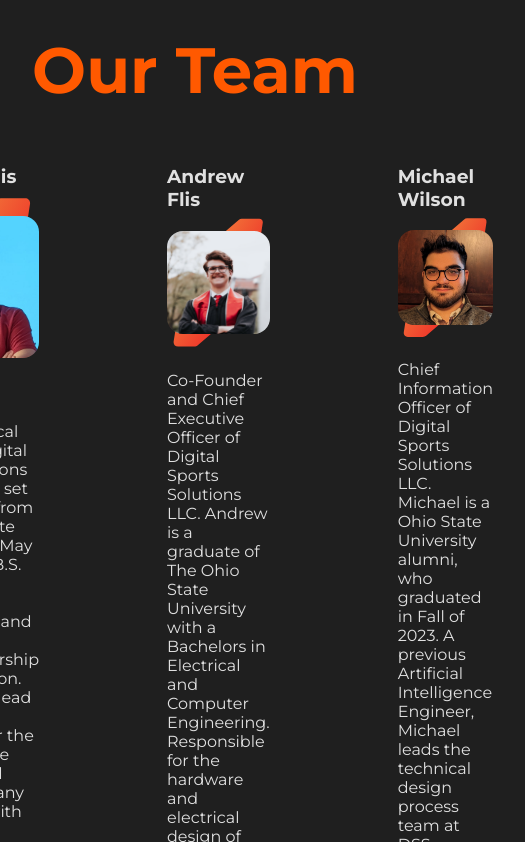
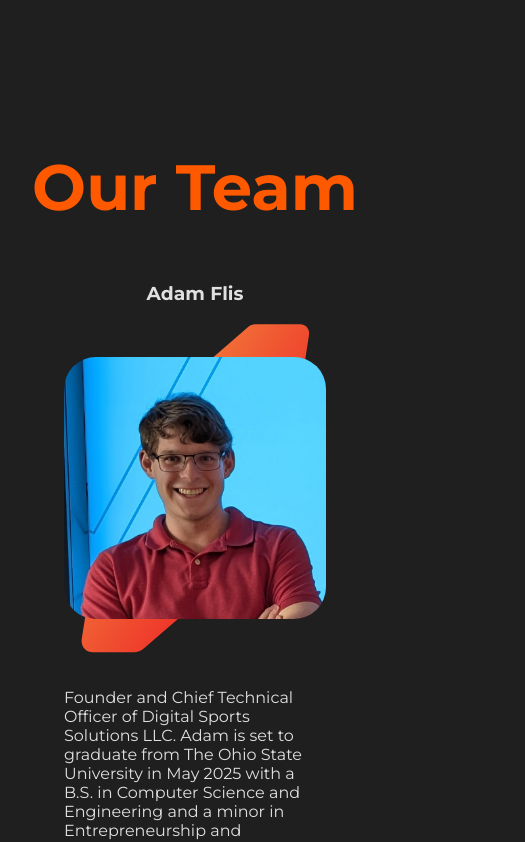
Before and after one commit to Digital-Sports-Solutions-Official/DSS-website, a React (Vite) app: page /about in a window 390 px wide. Shown: the part 3862-4704 px from the top of the page, 525 px wide, since content can reach past the window. Built offline with nearby package versions, Linux system fonts and the light colour scheme.

Commit message:
Team is mobile friendly now

```diff
--- a/src/routes/About/Team.css
+++ b/src/routes/About/Team.css
@@ -6,13 +6,9 @@
     justify-content: center;
 }
 
-/* TODO style basically like the google slides */
-
 .Team .member {
     display: flex;
     flex-direction: column;
-    /* background-color: var(--dss-gray); */
-    /* color: var(--dss-black); */
 
     align-items: center;
     justify-content: flex-start;
@@ -45,10 +41,9 @@
     width: 100%;
     z-index: 1;
     margin: 20% 0;
-    /* TODO Figure out why this border isn't visible */
-    border-color: var(--dss-gray);
-    border-width: 2rem;
-    border-radius: 1rem;
+    /* TODO Maybe add this border */
+    /* border: 1rem solid var(--dss-gray); */
+    border-radius: 2rem;
     /* Controls the size of the front image */
 }
 
@@ -68,3 +63,13 @@
     -webkit-user-select: none;
     user-select: none;
 }
+
+
+/* Mobile stylings */
+
+@media (max-width: 768px) {
+    .Team .container {
+        flex-direction: column;
+        align-items: center;
+    }
+}
--- a/src/routes/About/Timeline.css
+++ b/src/routes/About/Timeline.css
@@ -176,6 +176,7 @@
     .Timeline.Timeline {
         padding: 0;
         margin: 0;
+        margin-bottom: 10rem;
     }
 
 
```
